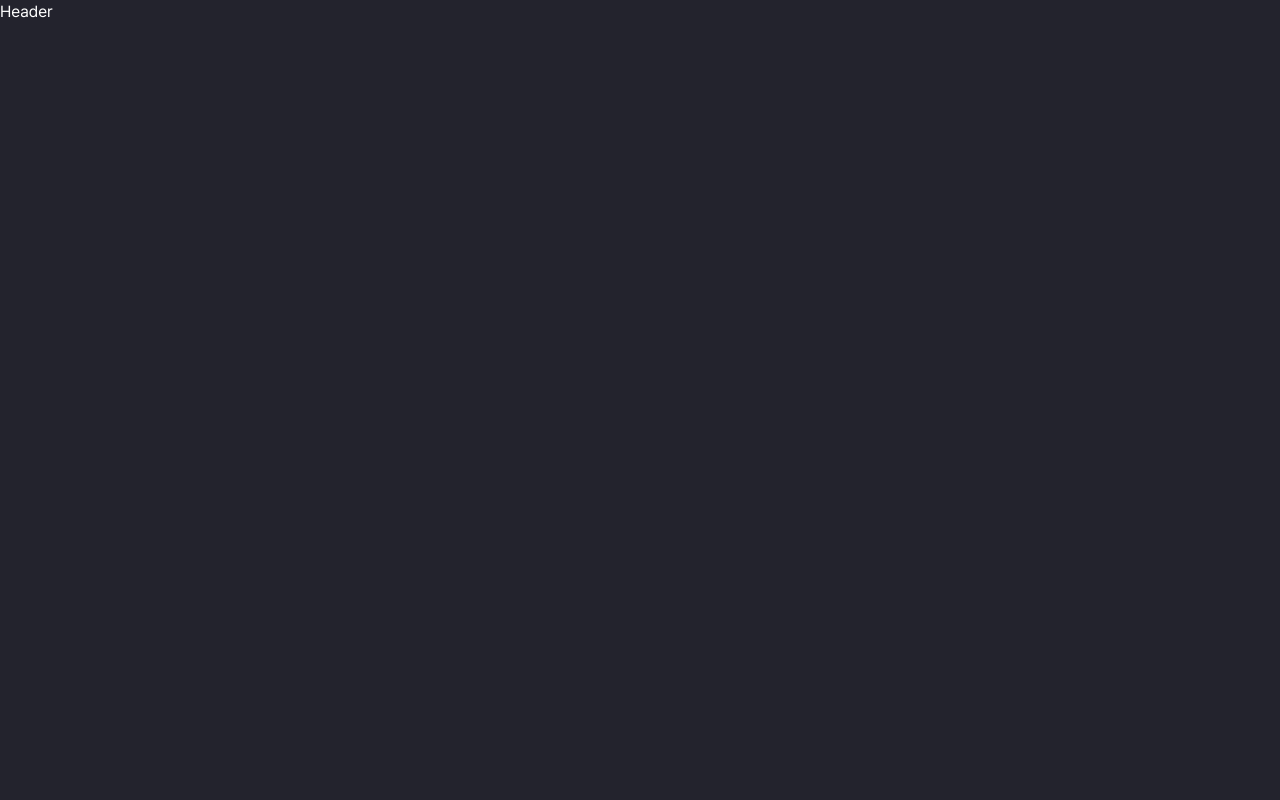
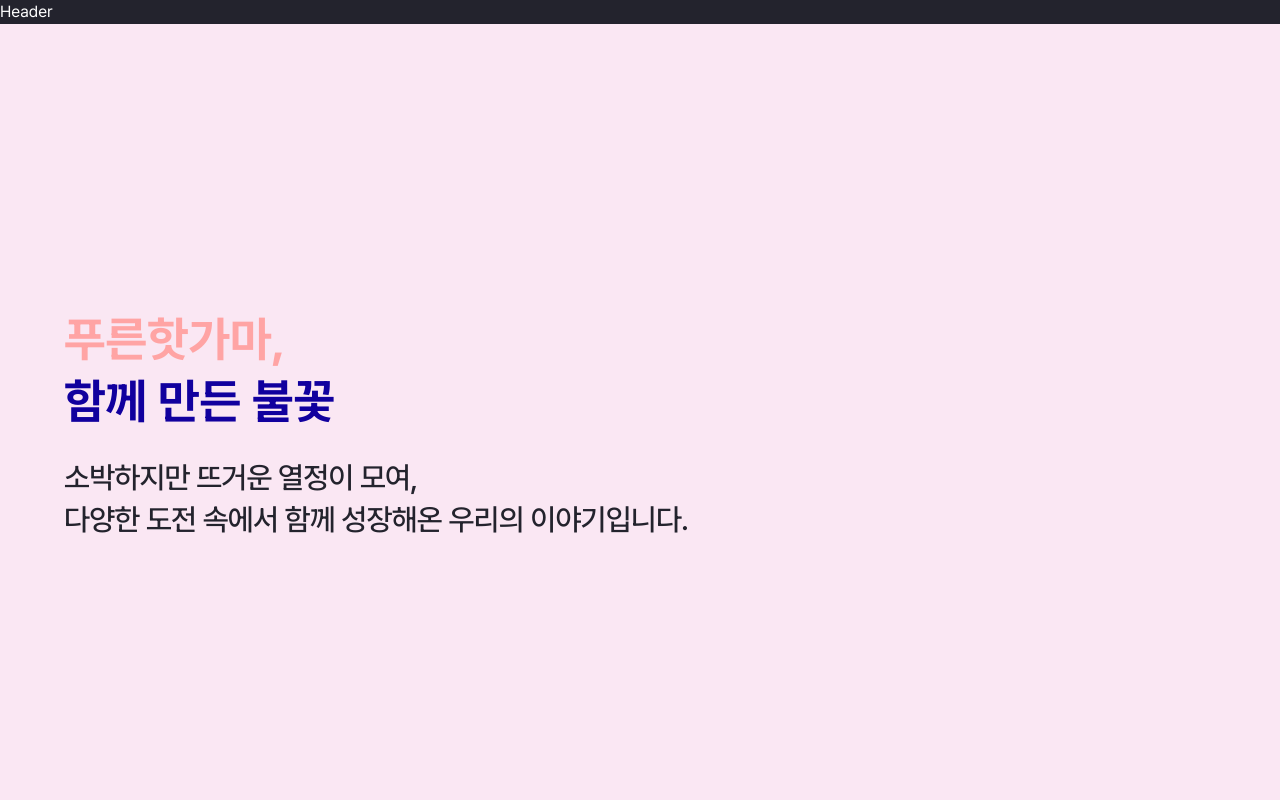
Before and after one commit to T-BluePot/portfolio, a React (Vite) app: page / in a window 1280 px wide. Shown: the top 800 px of the page. Built offline with nearby package versions, Linux system fonts and the light colour scheme.

Commit message:
feat: 팀 소개 페이지 구현 완료

```diff
--- a/src/pages/layout/about-us/components/TeamCarousel.module.scss
+++ b/src/pages/layout/about-us/components/TeamCarousel.module.scss
@@ -5,7 +5,7 @@
   width: 100%;
   max-width: 1200px;
   margin: 0 auto;
-  padding: 16;
+  padding: 24px;
 }
 
 .customSwiper {
--- a/src/pages/layout/team-intro/TeamIntro.module.scss
+++ b/src/pages/layout/team-intro/TeamIntro.module.scss
@@ -3,10 +3,35 @@
 
 .TeamIntro {
   // 섹션 영역 설정
-  width: 100vw;
+  width: 100%;
   min-height: 100vh;
 
   display: flex;
+  flex-direction: column;
   justify-content: center;
-  padding: 80px 24px;
+  align-items: center;
+
+  background-color: $color-pink-3;
+
+  .content {
+    max-width: 1200px;
+    width: 100%;
+    padding: 0 24px;
+    display: flex;
+    flex-direction: column;
+    gap: 24px;
+    text-align: left;
+
+    box-sizing: border-box;
+  }
 }
+
+.title {
+  @include text-h1;
+}
+
+.subTitle {
+  @include text-h3;
+  font-weight: 500;
+  word-break: keep-all;
+}
--- a/src/pages/layout/team-intro/TeamIntro.tsx
+++ b/src/pages/layout/team-intro/TeamIntro.tsx
@@ -1,21 +1,67 @@
 import styles from './TeamIntro.module.scss';
-import { motion, useScroll, useTransform } from 'framer-motion';
+import { motion } from 'framer-motion';
 
 import { Colors } from '@/styles/colors';
 
 export default function TeamIntro() {
-  const { scrollY } = useScroll();
   return (
     <section id="team-intro" className={styles.TeamIntro}>
+      <div className={styles.content}>
+        <div>
           <motion.h1
+            className={styles.title}
             initial={{
               opacity: 0,
-          y: 0,
+              y: 40,
               color: Colors.gray3,
             }}
+            whileInView={{
+              opacity: 1,
+              y: 0,
+              color: Colors.pink1,
+            }}
+            transition={{ duration: 1 }}
+            viewport={{ once: true }}
           >
             푸른핫가마,
           </motion.h1>
+          <motion.h1
+            className={styles.title}
+            initial={{
+              opacity: 0,
+              y: 40,
+              color: Colors.gray3,
+            }}
+            whileInView={{
+              opacity: 1,
+              y: 0,
+              color: Colors.blue1,
+            }}
+            transition={{ duration: 1, delay: 0.5 }}
+            viewport={{ once: true }}
+          >
+            함께 만든 불꽃
+          </motion.h1>
+        </div>
+        <motion.p
+          className={styles.subTitle}
+          initial={{
+            opacity: 0,
+            y: 40,
+            color: Colors.gray3,
+          }}
+          whileInView={{
+            opacity: 1,
+            y: 0,
+            color: Colors.black,
+          }}
+          transition={{ duration: 1, delay: 1 }}
+          viewport={{ once: true }}
+        >
+          소박하지만 뜨거운 열정이 모여, <br />
+          다양한 도전 속에서 함께 성장해온 우리의 이야기입니다.
+        </motion.p>
+      </div>
     </section>
   );
 }
```
Lines whose indentation alone changed are shown as unchanged.
